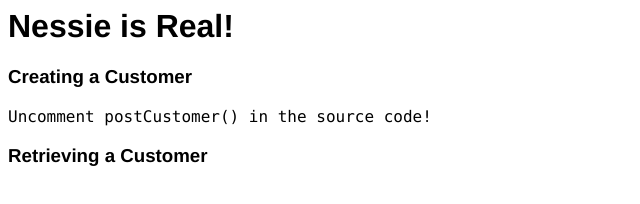
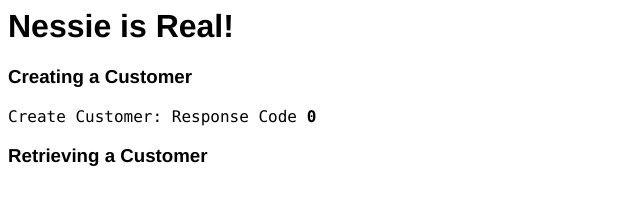
Before and after one commit to LeoAcioli/MorseProject, a plain HTML site: page public/CustomerExample.html in a window 1280 px wide. Shown: the whole page, without its empty margins (0-640 px from the left). Drawn offline with Linux system fonts and the light colour scheme; no server answers.

Commit message:
Update CustomerExample.html

```diff
--- a/public/CustomerExample.html
+++ b/public/CustomerExample.html
@@ -37,7 +37,7 @@
         var cust = customer.initWithKey(apiKey);
 
         // make the API Calls
-        //postCustomer(apiKey, cust);
+        postCustomer(apiKey, cust);
         getCustomer(apiKey, cust);
       });
     });
```
